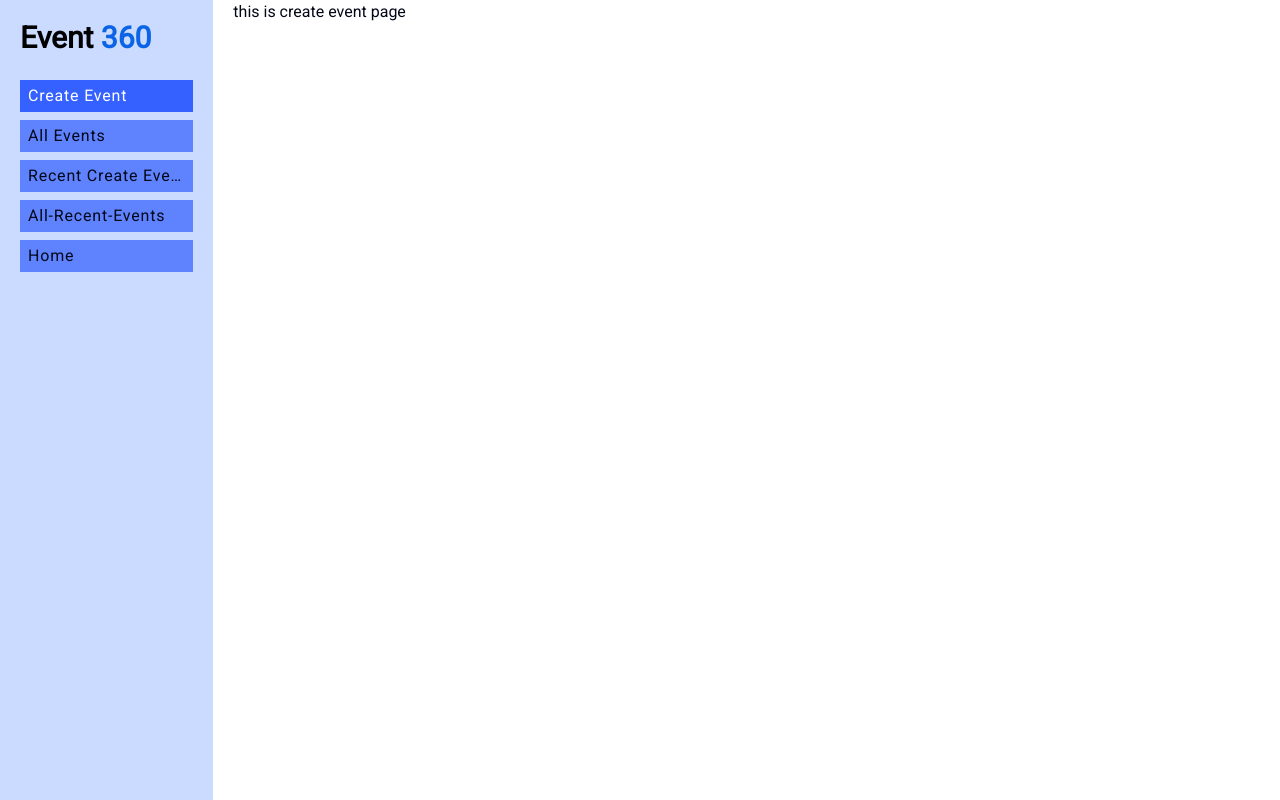
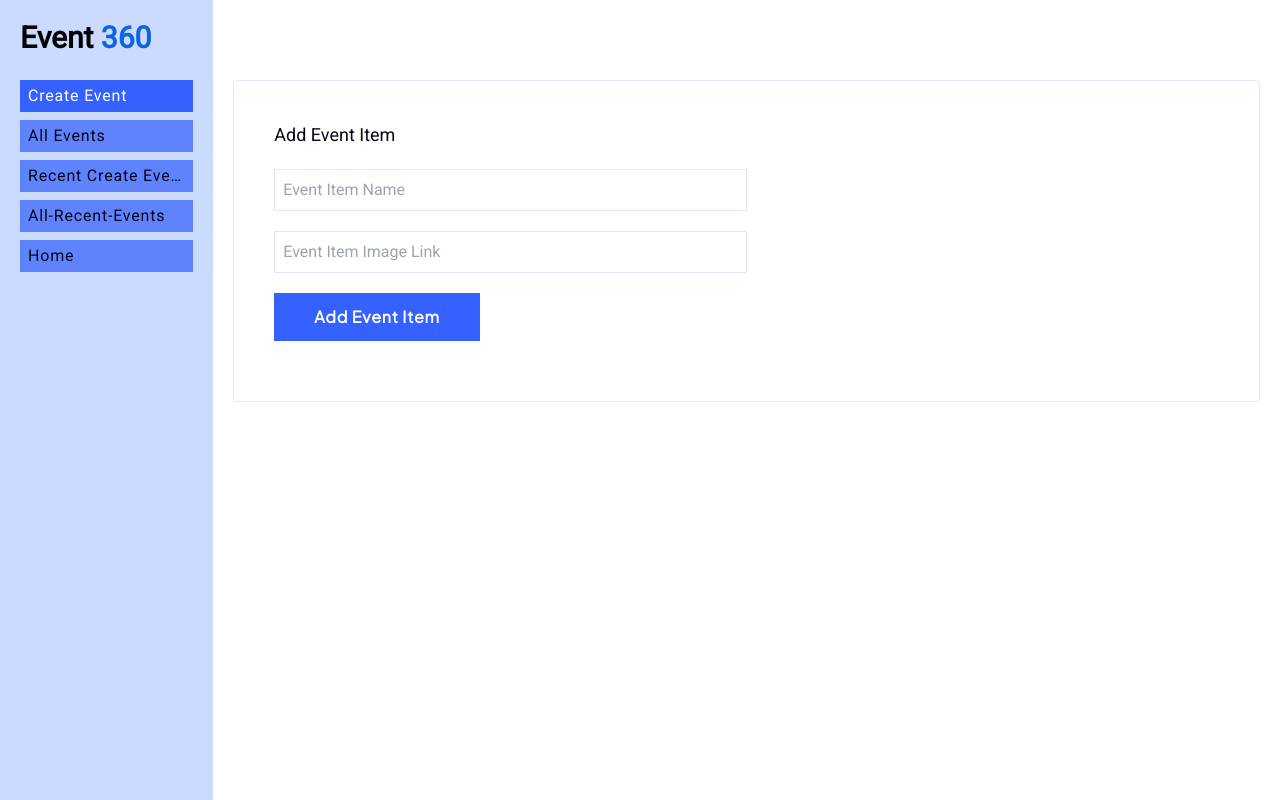
Before and after one commit to Sagorforu/assignment-5-event-360-public, a React (Vite) app: page /admin/create-event in a window 1280 px wide. Built offline with nearby package versions, Linux system fonts and the light colour scheme.

Commit message:
event item fetched, post and deleted

```diff
--- a/src/pages/LandingPageSection/EventItems.tsx
+++ b/src/pages/LandingPageSection/EventItems.tsx
@@ -36,12 +36,34 @@ const EventItems = () => {
       {isLoading ? (
         <div className="text-2xl text-center mt-14">Loading...</div>
       ) : (
-        <div className="grid grid-cols-3 gap-2 lg:gap-5 mt-14">
-          {data?.map((event) => (
-            <div key={event._id}>
-              <div className="p-2 lg:p-4 bg-[#d9d9d965] rounded-md">
-                <img className="mb-3" src={event.photoURL} alt="" />
-                <h3>{event.eventName}</h3>
+        <div className="grid grid-cols-6 gap-2 lg:gap-5 mt-14">
+          {data?.map((event, index) => (
+            <div
+              key={event._id}
+              className={`${
+                index === 0 &&
+                "md:col-span-2 md:row-span-2 h-1/2 w-full bg-[#d9d9d965]  rounded-md"
+              } ${
+                index === 1 &&
+                "md:col-span-2 md:row-span-2 h-1/2  w-full bg-[#d9d9d965]  rounded-md"
+              } ${
+                index === 2 &&
+                "md:col-span-2 md:row-span-2 w-full bg-[#d9d9d965]  rounded-md"
+              } ${
+                index === 3 &&
+                "md:col-span-1 md:row-span-2 h-full w-full bg-[#d9d9d965] rounded-md"
+              }
+              ${
+                index === 4 &&
+                "md:col-span-1 md:row-span-2 h-full w-full bg-[#d9d9d965]  rounded-md"
+              } ${
+                index === 5 &&
+                "md:col-span-2 md:row-span-2 h-full w-full bg-[#d9d9d965]  rounded-md"
+              }`}
+            >
+              <div>
+                <img className=" p-2 lg:p-4" src={event.photoURL} alt="" />
+                <h3 className="px-2 lg:px-4">{event.eventName}</h3>
               </div>
             </div>
           ))}
--- a/src/pages/dashboard/EventsManagement/CreateEvent.tsx
+++ b/src/pages/dashboard/EventsManagement/CreateEvent.tsx
@@ -1,8 +1,85 @@
+import Container from "@/components/ui/Container";
+import { useMutation, useQueryClient } from "@tanstack/react-query";
+import { FormEvent, useState } from "react";
+import { ToastContainer, toast } from "react-toastify";
+import "react-toastify/dist/ReactToastify.css";
+
 const CreateEvent = () => {
+  const [eventItemName, setEventItemName] = useState("");
+  const [eventItemImageLink, setEventItemImageLink] = useState("");
+
+  const queryClient = useQueryClient();
+  const { mutateAsync, isError, isPending, reset } = useMutation({
+    mutationFn: async (eventItemData) => {
+      const res = await fetch("http://localhost:5000/add-event-item", {
+        method: "POST",
+        body: JSON.stringify(eventItemData),
+        headers: {
+          "Content-Type": "application/json",
+        },
+      });
+      if (res.ok) {
+        toast("Event Item Added Successfully");
+        reset();
+      }
+      return res.json();
+    },
+    onSuccess: () => {
+      queryClient.invalidateQueries({ queryKey: ["eventItems"] });
+    },
+  });
+
+  const handleSubmit = async (e: FormEvent) => {
+    e.preventDefault();
+    const eventItemData = {
+      eventName: eventItemName,
+      photoURL: eventItemImageLink,
+    };
+    const response = await mutateAsync(eventItemData);
+    if (response?.message) {
+      toast.error(response.message);
+    } else {
+      reset();
+    }
+  };
   return (
-    <div>
-      <h1>this is create event page</h1>
-    </div>
+    <Container className="mt-10 lg:mt-20 border rounded">
+      <form onSubmit={handleSubmit} className="space-y-5 p-10">
+        <label className="font-medium text-lg">Add Event Item</label> <br />
+        <input
+          onChange={(e) => setEventItemName(e.target.value)}
+          type="text"
+          required
+          className="border p-2 lg:w-1/2"
+          placeholder="Event Item Name"
+        />{" "}
+        <br />
+        <input
+          onChange={(e) => setEventItemImageLink(e.target.value)}
+          type="text"
+          required
+          className="border p-2 lg:w-1/2"
+          placeholder="Event Item Image Link"
+        />{" "}
+        <br />
+        {isError && (
+          <div className=" text-red-600 text-2xl">Event item not Added!!!</div>
+        )}
+        {isPending ? (
+          <button className="bg-[#3461FF] py-3 px-10 tracking-wider font-plus-jakarta-sans text-base font-bold text-white">
+            ...
+          </button>
+        ) : (
+          <button
+            className="bg-[#3461FF] py-3 px-10 tracking-wider font-plus-jakarta-sans text-base font-bold text-white"
+            type="submit"
+          >
+            Add Event Item
+          </button>
+        )}
+        <ToastContainer />
+      </form>
+    </Container>
   );
 };
 
--- a/src/pages/dashboard/EventsManagement/GetAllEvent.tsx
+++ b/src/pages/dashboard/EventsManagement/GetAllEvent.tsx
@@ -1,10 +1,97 @@
-import EventItems from "@/pages/LandingPageSection/EventItems";
+import { getEventItems } from "@/api/recentEvents/eventItems.api";
+import Container from "@/components/ui/Container";
+import {
+  Table,
+  TableBody,
+  TableCell,
+  TableHead,
+  TableHeader,
+  TableRow,
+} from "@/components/ui/table";
+import { useMutation, useQuery, useQueryClient } from "@tanstack/react-query";
+import { Pencil, Trash2 } from "lucide-react";
+import { ToastContainer, toast } from "react-toastify";
 
 const GetAllEvent = () => {
+  const queryClient = useQueryClient();
+  const { data, isLoading, isError } = useQuery<
+    {
+      _id: string;
+      photoURL: string;
+      eventName: string;
+    }[]
+  >({
+    queryKey: ["eventItems"],
+    queryFn: getEventItems,
+  });
+
+  if (isError) {
+    return (
+      <div className="text-center text-2xl text-red-500 mt-10">
+        Recent Events data not fetched!!!
+      </div>
+    );
+  }
+
+  const { mutateAsync } = useMutation({
+    mutationFn: async (eventId) => {
+      const res = await fetch(`http://localhost:5000/event-item/${eventId}`, {
+        method: "DELETE",
+      });
+      if (res.ok) {
+        toast("Event Item Deleted Successfully");
+      }
+      return res.json();
+    },
+    onSuccess: () => {
+      queryClient.invalidateQueries({ queryKey: ["eventItems"] });
+    },
+  });
+  const handleDelete = async (eventId) => {
+    try {
+      await mutateAsync(eventId);
+    } catch (error) {
+      toast.error("Failed to Delete Recent Event.");
+    }
+  };
   return (
-    <div>
-      <EventItems />
-    </div>
+    <Container className="mt-10 lg:mt-20 border rounded">
+      {isLoading ? (
+        <div className="text-center text-2xl">Loading...</div>
+      ) : (
+        <Table>
+          <TableHeader>
+            <TableRow>
+              <TableHead>Images</TableHead>
+              <TableHead>Name</TableHead>
+              <TableHead>Update</TableHead>
+              <TableHead>Delete</TableHead>
+            </TableRow>
+          </TableHeader>
+          <TableBody>
+            {data?.map((event) => (
+              <TableRow key={event._id}>
+                <TableCell>
+                  <img src={event.photoURL} alt="" />
+                </TableCell>
+                <TableCell className="font-medium">{event.eventName}</TableCell>
+                <TableCell>
+                  <button>
+                    <Pencil className="bg-[#3461FF] text-white size-8 rounded-md p-1" />
+                  </button>
+                </TableCell>
+                <TableCell>
+                  <button onClick={() => handleDelete(event._id)}>
+                    <Trash2 className="bg-red-500 text-white size-8 rounded-md p-1" />
+                  </button>
+                </TableCell>
+              </TableRow>
+            ))}
+          </TableBody>
+        </Table>
+      )}
+      <ToastContainer />
+    </Container>
   );
 };
 
```
